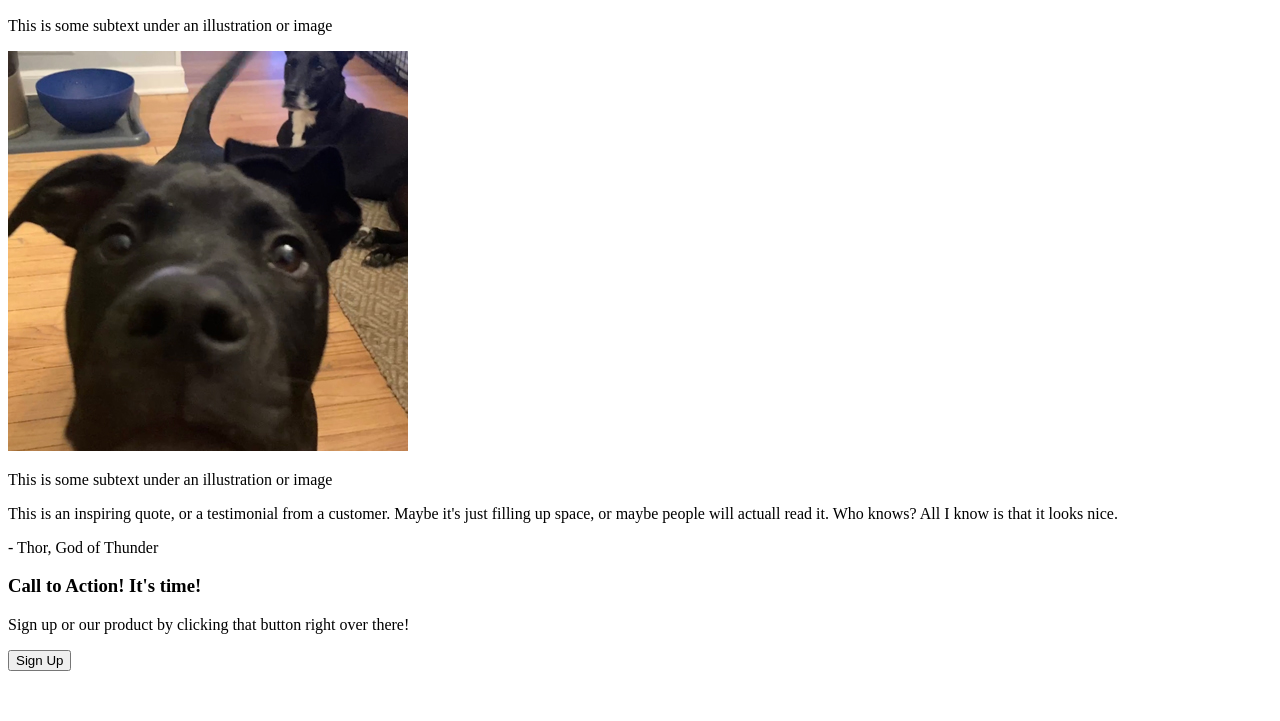
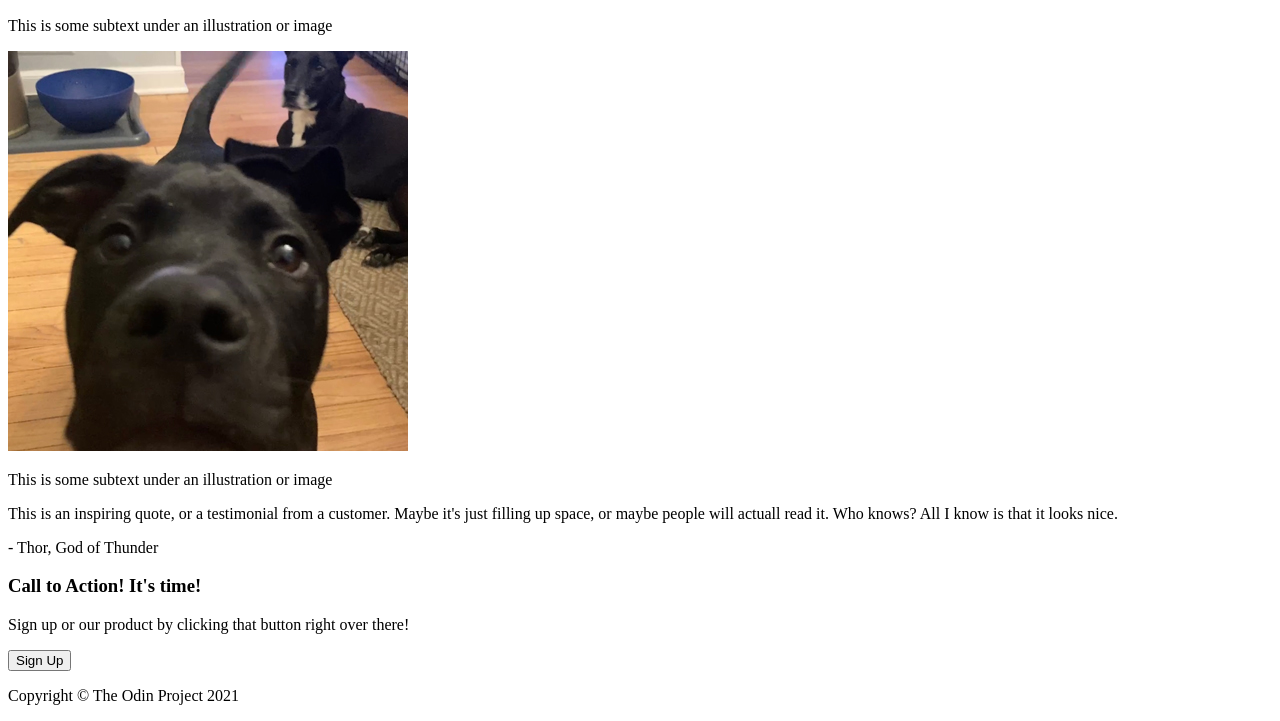
Before and after one commit to hotcorner/odin-project-landing-page, a plain HTML site: page index.html in a window 1280 px wide. Shown: the part 2236-2957 px from the top of the page. Before the commit the page ends 2915 px from the top, so only its background shows below. Drawn offline with Linux system fonts and the light colour scheme.

Commit message:
Index HTML
Completed initial HTML set up

```diff
--- a/index.html
+++ b/index.html
@@ -67,6 +67,9 @@
             </div>
         </div>
     </section>
+    <footer>
+        <p>Copyright &copy; The Odin Project 2021</p>
+    </footer>
 </body>
 
 </html>
```
